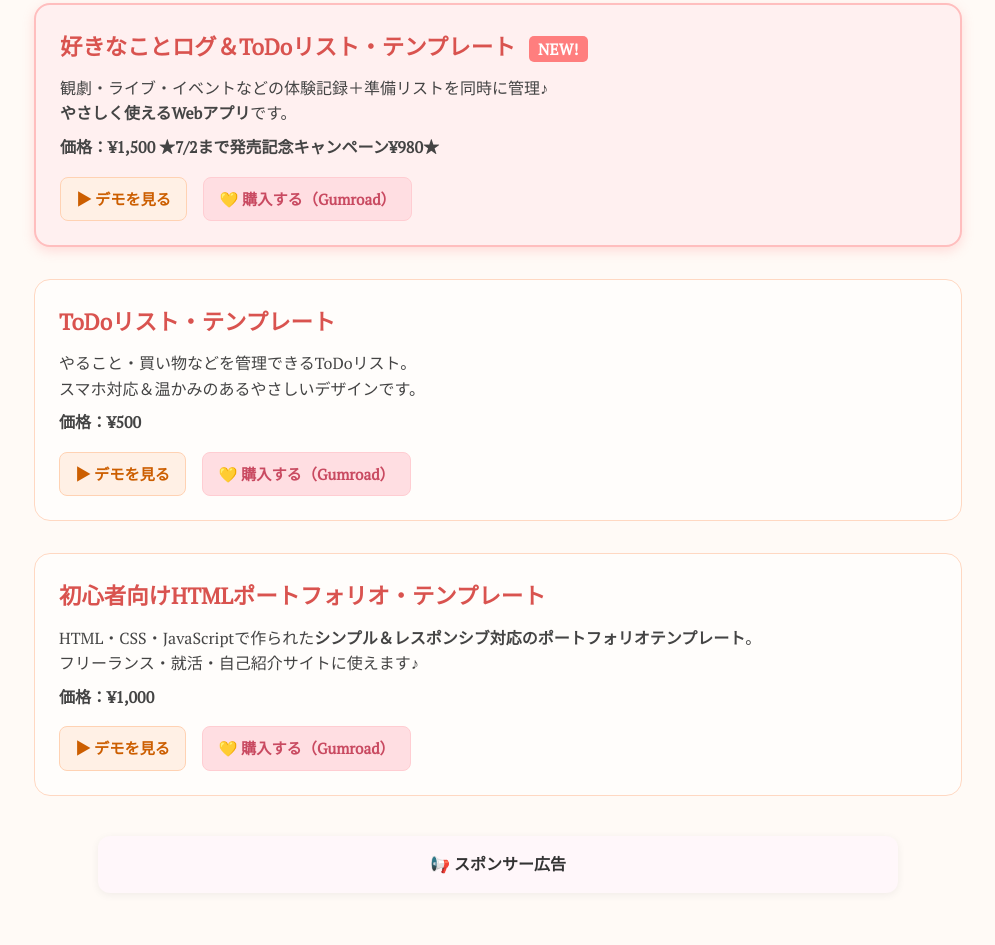
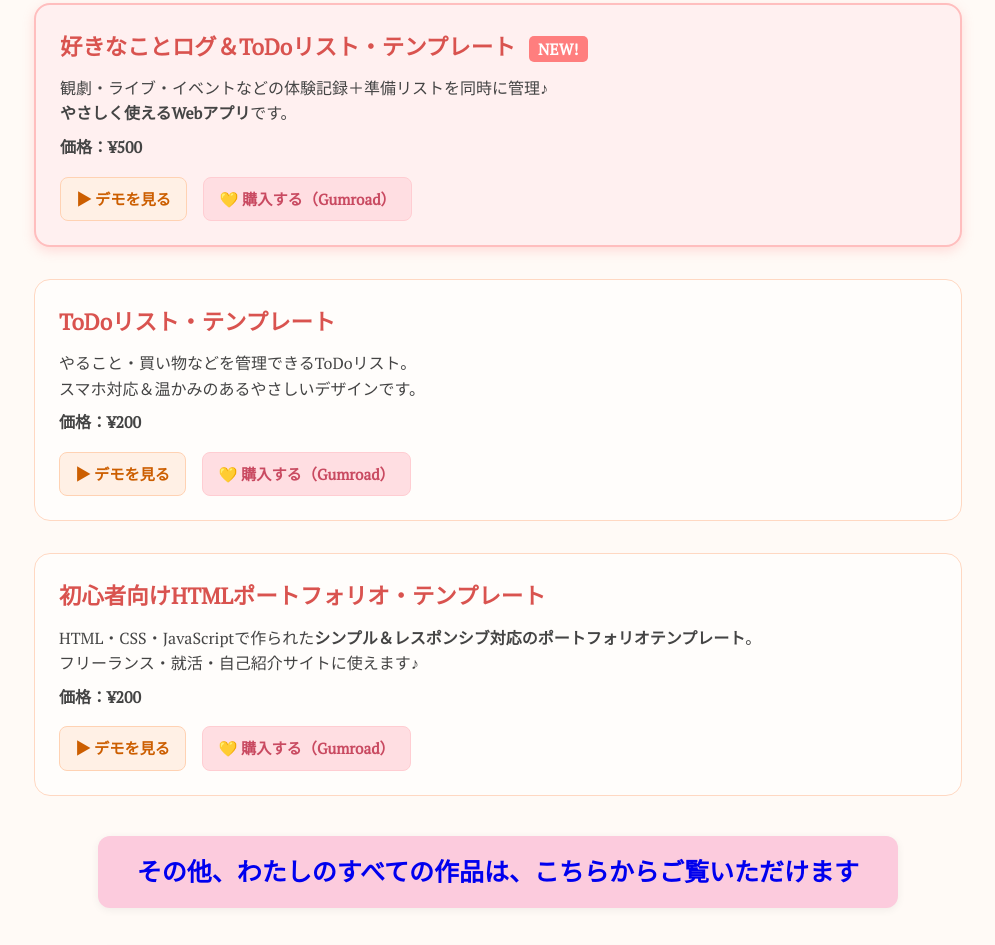
Before and after one commit to codeAchsh/All-template-Japanese-, a plain HTML site: page index.html in a window 1280 px wide. Shown: the part 154-1099 px from the top of the page, without its empty margins (142-1137 px from the left). Drawn offline with nearby package versions, Linux system fonts and the light colour scheme.

Commit message:
Update index.html

```diff
--- a/index.html
+++ b/index.html
@@ -127,7 +127,7 @@
   <!-- End Google Tag Manager (noscript) -->
 
   <section class="templates">
-        <h2 class="template-title">使えるテンプレート集</h2>
+        <h1 class="template-title">使えるテンプレート集</h1>
         <p class="template-intro">やさしい色使いとシンプルな設計で、すぐに使えるテンプレートをご紹介します。</p>
 
     <div class="template-list">
@@ -139,7 +139,7 @@
                 <span class="new-badge">NEW!</span>
                 </h3>
                 <p>観劇・ライブ・イベントなどの体験記録＋準備リストを同時に管理♪<br><strong>やさしく使えるWebアプリ</strong>です。</p>
-                <p class="price">価格：¥1,500 ★7/2まで発売記念キャンペーン¥980★</p>
+                <p class="price">価格：¥500</p>
                 <div class="template-links">
                 <a href="https://codeachsh.github.io/FavoritesAndToDoList-Demo/" target="_blank" class="demo">▶ デモを見る</a>
                 <a href="https://achshcode.gumroad.com/l/ouook" target="_blank" class="buy">💛 購入する（Gumroad）</a>
@@ -150,7 +150,7 @@
             <div class="template-card">
                 <h3>ToDoリスト・テンプレート</h3>
                 <p>やること・買い物などを管理できるToDoリスト。<br>スマホ対応＆温かみのあるやさしいデザインです。</p>
-                <p class="price">価格：¥500</p>
+                <p class="price">価格：¥200</p>
                 <div class="template-links">
                 <a href="https://codeachsh.github.io/ToDoList-Demo/" target="_blank" class="demo">▶ デモを見る</a>
                 <a href="https://achshcode.gumroad.com/l/bcpsv" target="_blank" class="buy">💛 購入する（Gumroad）</a>
@@ -162,7 +162,7 @@
                 <h3>初心者向けHTMLポートフォリオ・テンプレート</h3>
                 <p>HTML・CSS・JavaScriptで作られた<strong>シンプル＆レスポンシブ対応のポートフォリオテンプレート</strong>。<br>
                 フリーランス・就活・自己紹介サイトに使えます♪</p>
-                <p class="price">価格：¥1,000</p>
+                <p class="price">価格：¥200</p>
                 <div class="template-links">
                 <a href="https://codeachsh.github.io/PORTFOLIO-Demo/" target="_blank" class="demo">▶ デモを見る</a>
                 <a href="https://achshcode.gumroad.com/l/oqskx" target="_blank" class="buy">💛 購入する（Gumroad）</a>
@@ -171,6 +171,10 @@
 
     </div>
   </section>
+
+<div class="my-area">
+      <a href="https://codeachsh.github.io/All-portfolio-Japanese-/">その他、わたしのすべての作品は、こちらからご覧いただけます</a>
+</div>
 
   <div class="ad-area">
       <p style="font-weight:bold;">📢 スポンサー広告</p>
```
